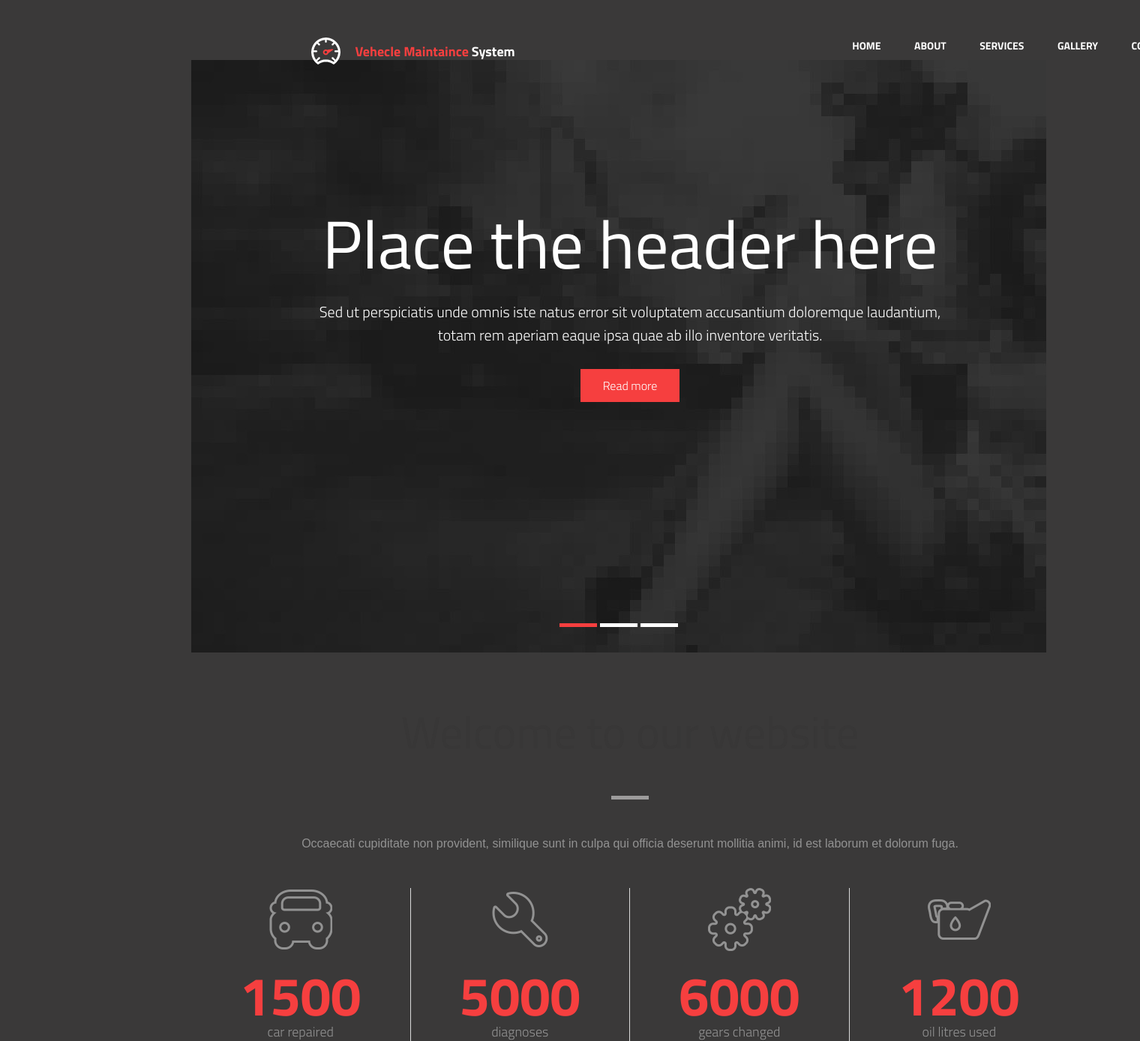
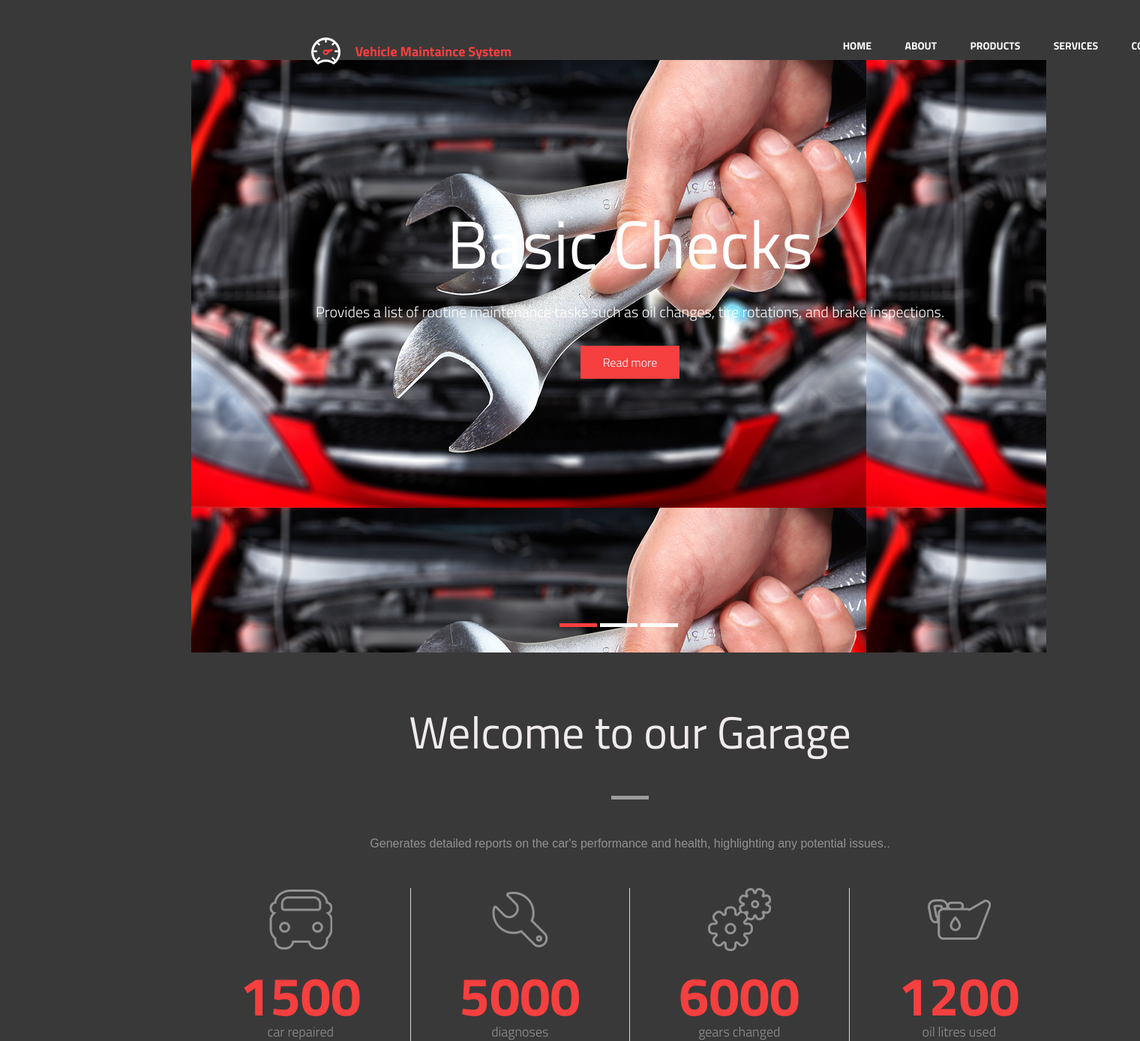
Before and after one commit to benzoic09/Vehicle_Maintenance_System, a Django app: page / in a window 1520 px wide; the page is wider, and only the part inside the window is pictured. Shown: the top 1388 px of that part at 75% size. Run offline with Django 4.2, Linux system fonts and the light colour scheme; some libraries are stand-ins or nearby versions.

Commit message:
updated the home page

```diff
--- a/vms/static/style.css
+++ b/vms/static/style.css
@@ -294,7 +294,7 @@
   text-align: center;
   font-weight: 400;
   margin: 30px 0 50px;
-  color: #383737; }
+  color: #f0ecec; }
   .dark-bg .section-title {
     color: white; }
   .section-title:after {
--- a/vms/templates/base.html
+++ b/vms/templates/base.html
@@ -25,15 +25,15 @@
             <div class="container">
                 <a id="branding" href="{% url 'index' %}">
                     <img src="{% static 'images/logo.png' %}" alt="Company Logo" class="logo">
-                    <h1 class="site-title">Vehecle Maintaince <span>System</span></h1>
+                    <h1 class="site-title">Vehicle  Maintaince  System </h1>
                 </a>
                 <nav class="main-navigation">
                     <button type="button" class="menu-toggle"><i class="fa fa-bars"></i></button>
                     <ul class="menu">
                         <li class="menu-item"><a href="{% url 'index' %}">Home</a></li>
                         <li class="menu-item"><a href="{% url 'about' %}">About</a></li>
+                        <li class="menu-item"><a href="{% url 'product_list' %}">Products</a></li>
                         <li class="menu-item"><a href="{% url 'services' %}">Services</a></li>
-                        <li class="menu-item"><a href="{% url 'services' %}">Gallery</a></li>
                         <li class="menu-item"><a href="{% url 'services' %}">Contact</a></li>
                     </ul>
                 </nav>
--- a/vms/templates/index.html
+++ b/vms/templates/index.html
@@ -1,6 +1,6 @@
 {% extends 'base.html' %}
 
-{% block title %}Products{% endblock %}
+{% block title %}VMS{% endblock %}
 
 {% block content %}
 
@@ -9,22 +9,22 @@
 					<ul class="slides">
 						<li data-bg-image="static/dummy/slide-1.jpg">
 							<div class="container">
-								<h2 class="slide-title">Place the header here</h2>
-								<p class="slide-desc">Sed ut perspiciatis unde omnis iste natus error sit voluptatem accusantium doloremque laudantium, <br> totam rem aperiam eaque ipsa quae ab illo inventore veritatis.</p>
+								<h2 class="slide-title">Basic Checks</h2>
+								<p class="slide-desc">Provides a list of routine maintenance tasks such as oil changes, tire rotations, and brake inspections.</p>
 								<a href="#" class="button">Read more</a>
 							</div>
 						</li>
 						<li data-bg-image="static/dummy/slide-2.jpg">
 							<div class="container">
-								<h2 class="slide-title">Place the slide 2 header here</h2>
-								<p class="slide-desc">Sed ut perspiciatis unde omnis iste natus error sit voluptatem accusantium doloremque laudantium, <br> totam rem aperiam eaque ipsa quae ab illo inventore veritatis.</p>
+								<h2 class="slide-title">Advanced Checks</h2>
+								<p class="slide-desc">Includes more detailed inspections and part replacements, like timing belt changes and transmission servicing.</p>
 								<a href="#" class="button">Read more</a>
 							</div>
 						</li>
 						<li data-bg-image="static/dummy/slide-3.jpg">
 							<div class="container">
-								<h2 class="slide-title">Place third slide header here</h2>
-								<p class="slide-desc">Sed ut perspiciatis unde omnis iste natus error sit voluptatem accusantium doloremque laudantium, <br> totam rem aperiam eaque ipsa quae ab illo inventore veritatis.</p>
+								<h2 class="slide-title">Customizable Reminders</h2>
+								<p class="slide-desc">Allows users to set reminders for upcoming services based on time intervals or mileage.</p>
 								<a href="#" class="button">Read more</a>
 							</div>
 						</li>
@@ -33,8 +33,8 @@
 
 				<div class="fullwidth-block">
 					<div class="container">
-						<h2 class="section-title">Welcome to our website</h2>
-						<p class="section-desc">Occaecati cupiditate non provident, similique sunt in culpa qui officia deserunt mollitia animi, id est laborum et dolorum fuga.</p>
+						<h2 class="section-title">Welcome to our Garage</h2>
+						<p class="section-desc">Generates detailed reports on the car's performance and health, highlighting any potential issues..</p>
 
 						<div class="row">
 
@@ -71,13 +71,13 @@
 
 				<div class="fullwidth-block dark-bg" data-bg-color="#1b1b1b">
 					<div class="container">
-						<h2 class="section-title">Welcome to our website</h2>
+						<h2 class="section-title">Project development team  </h2>
 						<div class="row">
 							<div class="col-md-3 col-sm-6">
 								<div class="team">
 									<figure class="team-image"><img src="static/dummy/person-1.jpg" alt="person-1"></figure>
-									<h3 class="team-name">Steven Simon</h3>
-									<small class="team-desc">Main mechaninc</small>
+									<h3 class="team-name">Stephen Mbugua</h3>
+									<small class="team-desc">Full Stack Developer</small>
 									<div class="team-social">
 										<a href=""><i class="fa fa-facebook"></i></a>
 										<a href=""><i class="fa fa-google-plus"></i></a>
@@ -87,15 +87,16 @@
 							<div class="col-md-3 col-sm-6">
 								<div class="team">
 									<figure class="team-image"><img src="static/dummy/person-2.jpg" alt="person-2"></figure>
-									<h3 class="team-name">George Stevens</h3>
-									<small class="team-desc">Painter</small>
+									<h3 class="team-name">Ben Kimani</h3>
+									<small class="team-desc">Full Stack Developer</small>
 									<div class="team-social">
 										<a href=""><i class="fa fa-facebook"></i></a>
 										<a href=""><i class="fa fa-google-plus"></i></a>
 									</div>
 								</div>
 							</div>
-							<div class="col-md-3 col-sm-6">
+
+							<!-- <div class="col-md-3 col-sm-6">
 								<div class="team">
 									<figure class="team-image"><img src="static/dummy/person-3.jpg" alt="person-3"></figure>
 									<h3 class="team-name">David Smith</h3>
@@ -116,7 +117,7 @@
 										<a href=""><i class="fa fa-google-plus"></i></a>
 									</div>
 								</div>
-							</div>
+							</div> -->
 
 						</div> <!-- .row -->
 					</div> <!-- .container -->
@@ -131,7 +132,7 @@
 									<div class="feature-icon">
 										<img src="static/images/icon-wheel-white.png">
 									</div>
-									<h3 class="feature-title">Sed ut perspiciatis unde omnis</h3>
+									<h3 class="feature-title">Auto Set Appointments</h3>
 									<p>Iste natus error sit voluptatem accusantium laudantium totam rem aperiam eaque ipsa quae dolor inventore dolor sit.</p>
 								</div>
 							</div>
@@ -140,7 +141,7 @@
 									<div class="feature-icon">
 										<img src="static/images/icon-wrench-white.png">
 									</div>
-									<h3 class="feature-title">Nemo enim ipsam voluptatem</h3>
+									<h3 class="feature-title">State of the art diagnosis tools </h3>
 									<p>Iste natus error sit voluptatem accusantium laudantium totam rem aperiam eaque ipsa quae dolor inventore dolor sit.</p>
 								</div>
 							</div>
@@ -149,7 +150,7 @@
 									<div class="feature-icon">
 										<img src="static/images/icon-key-white.png">
 									</div>
-									<h3 class="feature-title">Temporibus autem quibusdam</h3>
+									<h3 class="feature-title">Value for money</h3>
 									<p>Iste natus error sit voluptatem accusantium laudantium totam rem aperiam eaque ipsa quae dolor inventore dolor sit.</p>
 								</div>
 							</div>
@@ -157,7 +158,8 @@
 					</div> <!-- .container -->
 				</div> <!-- .fullwidth-block -->
 
-				<div class="fullwidth-block dark-bg" data-bg-color="#f63f3f">
+
+				<!-- <div class="fullwidth-block dark-bg" data-bg-color="#f63f3f">
 					<div class="container">
 						<h2 class="section-title">Blog news</h2>
 						<ul class="news">
@@ -178,7 +180,8 @@
 							<a href="#" class="button invert">Show more news</a>
 						</div>
 					</div>
-				</div>
+				</div> -->
+
 
 			</main> <!-- .main-content -->
 
```
Also changed, not shown: vms/db.sqlite3, vms/static/dummy/slide-1.jpg, vms/static/dummy/slide-11.jpg (added), vms/static/dummy/slide-2.jpg, vms/static/dummy/slide-22.jpg (added), vms/static/dummy/slide-3.jpg, vms/static/dummy/slide-33.jpg (added), 3 other files.
